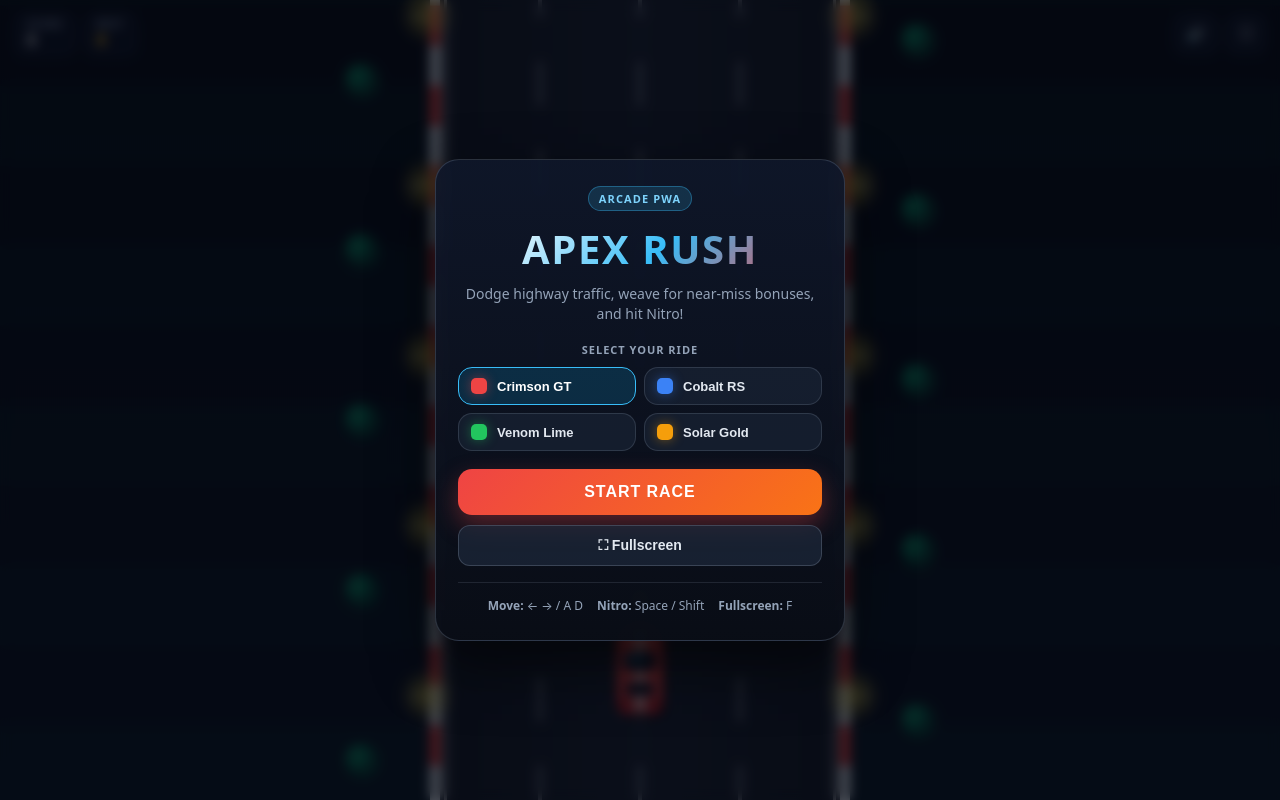
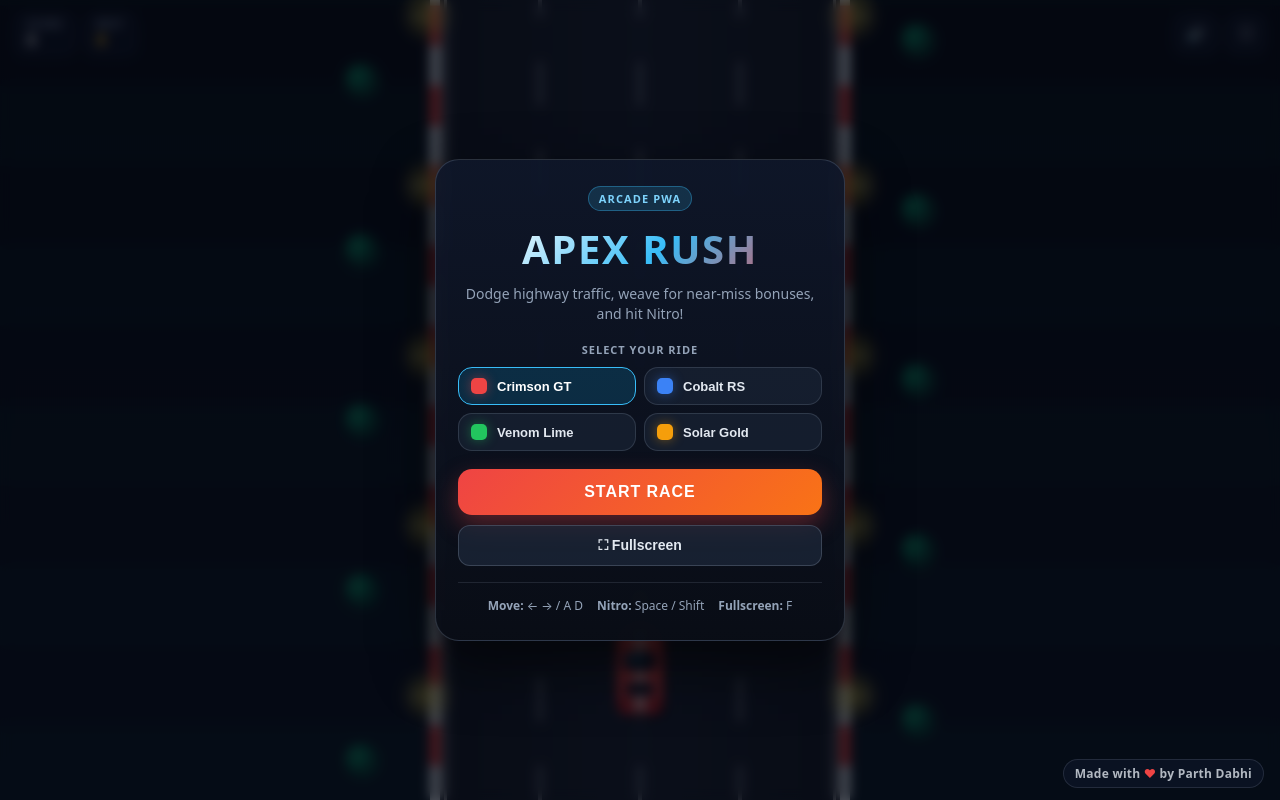
Before and after one commit to parthdabhi1703/mini-car-racing, a React (Vite) app: page / in a window 1280 px wide. Built offline with nearby package versions, Linux system fonts and the light colour scheme.

Commit message:
Add Made with heart by Parth Dabhi badge in bottom right corner

```diff
--- a/src/components/RacingGame.jsx
+++ b/src/components/RacingGame.jsx
@@ -1017,6 +1017,14 @@ export default function RacingGame() {
           </div>
         </div>
       )}
+
+      <div
+        className={`credit-badge ${
+          gameState === 'playing' && isTouchDevice ? 'credit-badge--compact' : ''
+        }`}
+      >
+        Made with <span className="credit-heart">❤</span> by Parth Dabhi
+      </div>
     </div>
   );
 }
--- a/src/index.css
+++ b/src/index.css
@@ -175,7 +175,7 @@ body,
 /* Touch Controls */
 .touch-controls {
   position: absolute;
-  bottom: max(18px, env(safe-area-inset-bottom));
+  bottom: max(26px, calc(env(safe-area-inset-bottom) + 18px));
   left: max(16px, env(safe-area-inset-left));
   right: max(16px, env(safe-area-inset-right));
   display: flex;
@@ -516,3 +516,32 @@ body,
     font-size: 13px;
   }
 }
+
+.credit-badge {
+  position: absolute;
+  bottom: max(12px, env(safe-area-inset-bottom));
+  right: max(16px, env(safe-area-inset-right));
+  z-index: 25;
+  pointer-events: none;
+  font-size: 12px;
+  font-weight: 600;
+  letter-spacing: 0.02em;
+  color: rgba(226, 232, 240, 0.78);
+  background: rgba(15, 23, 42, 0.62);
+  backdrop-filter: blur(8px);
+  -webkit-backdrop-filter: blur(8px);
+  border: 1px solid rgba(148, 163, 184, 0.18);
+  border-radius: 999px;
+  padding: 5px 11px;
+}
+
+.credit-badge--compact {
+  bottom: max(3px, env(safe-area-inset-bottom));
+  font-size: 10px;
+  padding: 2px 8px;
+  opacity: 0.72;
+}
+
+.credit-heart {
+  color: #ef4444;
+}
```
